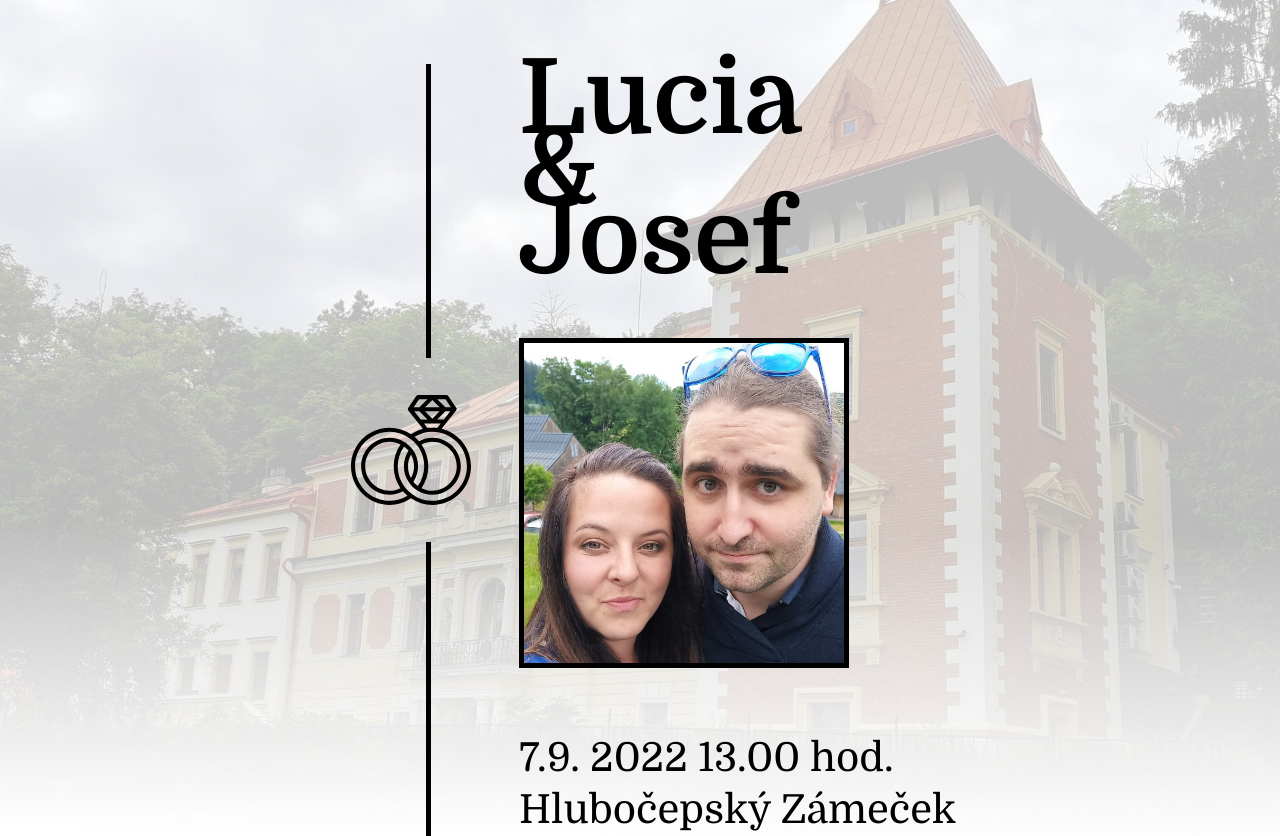
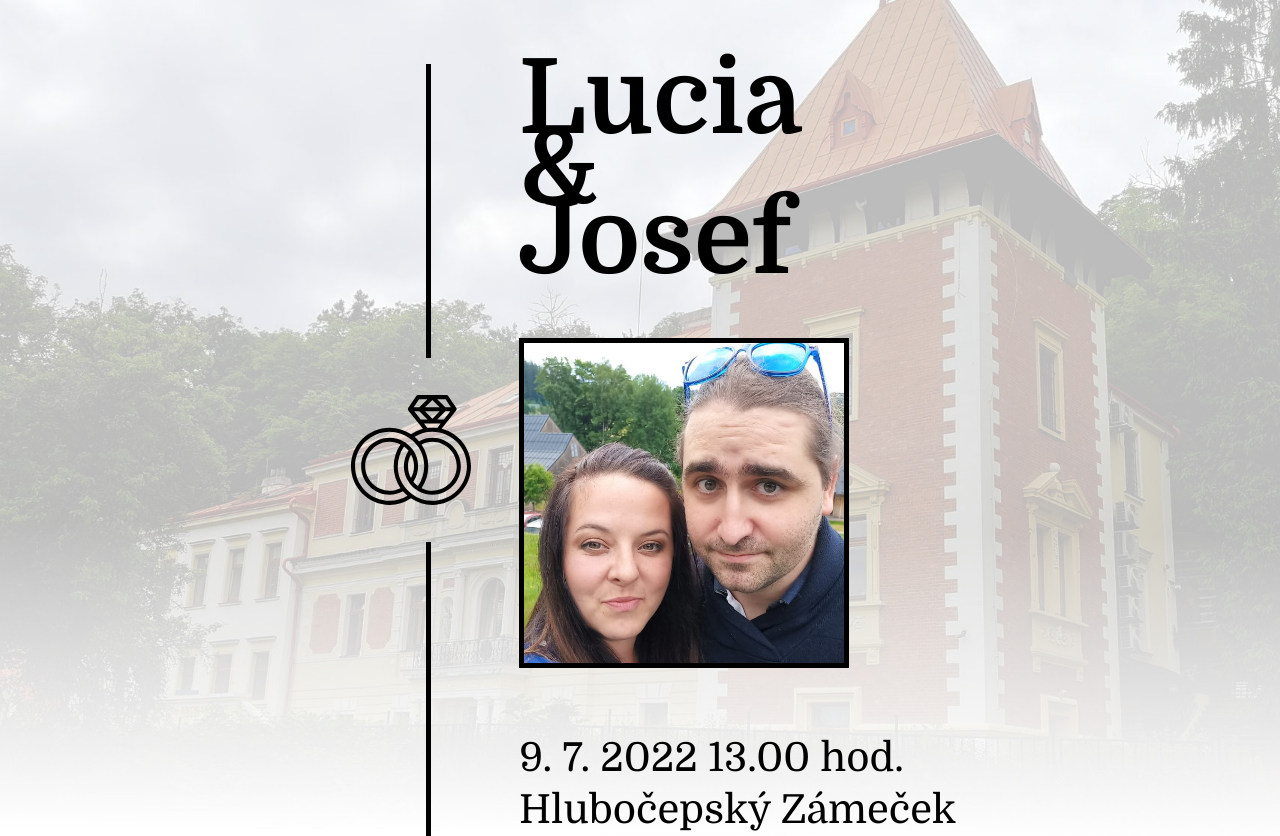
Before and after one commit to simi/www.lucia-josef.cz, a website: page index.html in a window 1280 px wide. Drawn offline with Linux system fonts and the light colour scheme.

Commit message:
Update date

```diff
--- a/index.html
+++ b/index.html
@@ -14,7 +14,7 @@
         <article id="names">Lucia<br />&<br />Josef</article>
         <article id="photo"></article>
         <article id="date-place">
-          <p>7.9. 2022 13.00 hod.</p>
+          <p>9. 7. 2022 13.00 hod.</p>
           <p>Hlubočepský Zámeček</p>
         </article>
       </section>
```
Also changed, not shown: 1 other file.
